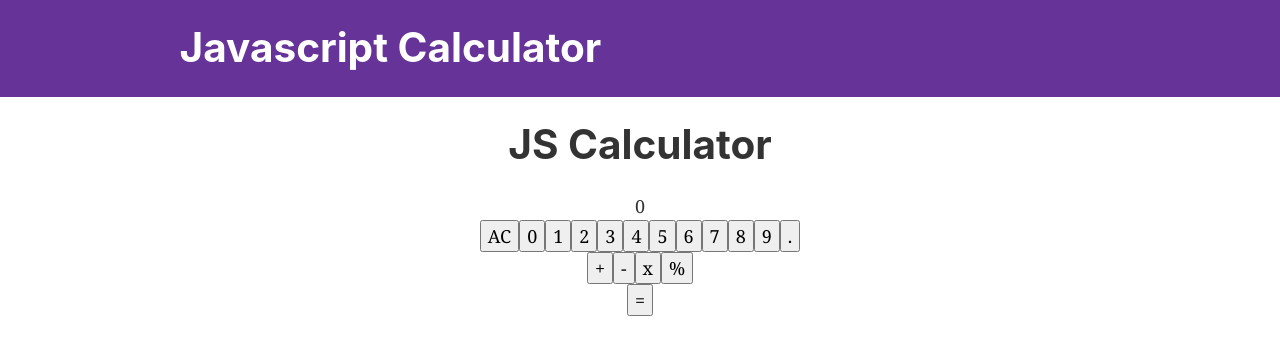
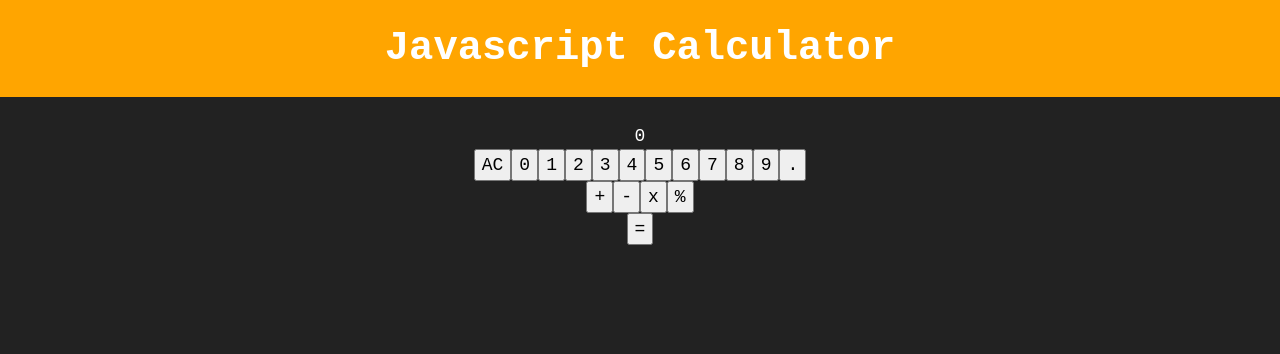
Before and after one commit to osogrizz/js-calculator, a Gatsby site: page / in a window 1280 px wide. Built offline with nearby package versions, Linux system fonts and the light colour scheme; Gatsby itself is replaced by a stand-in of ours.

Commit message:
Changed font-family and page color theme

```diff
--- a/src/components/header.js
+++ b/src/components/header.js
@@ -5,8 +5,9 @@ import React from 'react'
 const Header = ({ siteTitle }) => (
   <div
     style={{
-      background: `rebeccapurple`,
+      background: `orange`,
       marginBottom: `1.45rem`,
+      textAlign: 'center'
     }}
   >
     <div
--- a/src/components/layout.css
+++ b/src/components/layout.css
@@ -1,5 +1,5 @@
 html {
-  font-family: sans-serif;
+  font-family: 'AndaleMono', monospace;
   -ms-text-size-adjust: 100%;
   -webkit-text-size-adjust: 100%;
 }
@@ -186,6 +186,8 @@ html {
   font: 112.5%/1.45em georgia, serif;
   box-sizing: border-box;
   overflow-y: scroll;
+  background-color: #222;
+
 }
 * {
   box-sizing: inherit;
@@ -198,7 +200,7 @@ html {
 }
 body {
   color: hsla(0, 0%, 0%, 0.8);
-  font-family: georgia, serif;
+  font-family: 'AndaleMono', monospace;
   font-weight: normal;
   word-wrap: break-word;
   font-kerning: normal;
@@ -228,8 +230,7 @@ h1 {
   padding-top: 0;
   margin-bottom: 1.45rem;
   color: inherit;
-  font-family: -apple-system, BlinkMacSystemFont, Segoe UI, Roboto, Oxygen,
-    Ubuntu, Cantarell, Fira Sans, Droid Sans, Helvetica Neue, sans-serif;
+  font-family: 'AndaleMono', monospace;
   font-weight: bold;
   text-rendering: optimizeLegibility;
   font-size: 2.25rem;
--- a/src/pages/index.js
+++ b/src/pages/index.js
@@ -8,20 +8,37 @@ export default class IndexPage extends Component {
     super(props)
 
     this.state = {
-      amount: 0
+      amount: 0,
 
+      perator: ''
     }
     this.handleClear = this.handleClear.bind(this)
+    this.handleKeyPad = this.handleKeyPad.bind(this)
+    this.handleMath = this.handleMath.bind(this)
   }
   handleClear = (e) => {
     this.setState({
-      amount: 0
+      amount: 0,
+      operator: ''
     })
   }
 
   handleKeyPad = (e) => {
     this.setState({
-      amount: parseInt(this.state.amount += e.target.value, 10)
+      amount: parseFloat(this.state.amount += e.target.value, 10)
+    })
+  }
+
+  handleMath = (e) => {
+    this.setState({
+      operator: e.target.value
+    })
+
+  }
+
+  handleDecimal = (e) => {
+    this.setState({
+      // amount: this.state.amount.concat('.')
     })
   }
 
@@ -31,9 +48,10 @@ export default class IndexPage extends Component {
       <Layout>
         <SEO title="Home" keywords={[`gatsby`, `application`, `react`]} />
           <div>
-            <h1>JS Calculator</h1>
-            <div id="display">
+
+            <div id="display" style={{color: '#fff'}}>
             {this.state.amount}
+            {this.state.operator}
             </div>
 
             <div>
@@ -49,18 +67,18 @@ export default class IndexPage extends Component {
               <button id="seven" value="7" onClick={this.handleKeyPad}>7</button>
               <button id="eight" value="8" onClick={this.handleKeyPad}>8</button>
               <button id="nine"  value="9" onClick={this.handleKeyPad}>9</button>
-              <button id="decimal" value="." onClick={this.handleKeyPad}>.</button>
+              <button id="decimal" value="." onClick={this.handleDecimal}>.</button>
             </div>
 
             <div>
-              <button id="add">+</button>
-              <button id="subtract">-</button>
-              <button id="multiply">x</button>
-              <button id="divide">%</button>
+              <button id="add" value="+" onClick={this.handleMath} >+</button>
+              <button id="subtract" value="-" onClick={this.handleMath} >-</button>
+              <button id="multiply" value="x" onClick={this.handleMath} >x</button>
+              <button id="divide" value="%" onClick={this.handleMath} >%</button>
             </div>
 
             <div id="equals">
-              <button type="button">=</button>
+              <button type="button" onClick={this.doMath}>=</button>
             </div>
           </div>
       </Layout>
```
